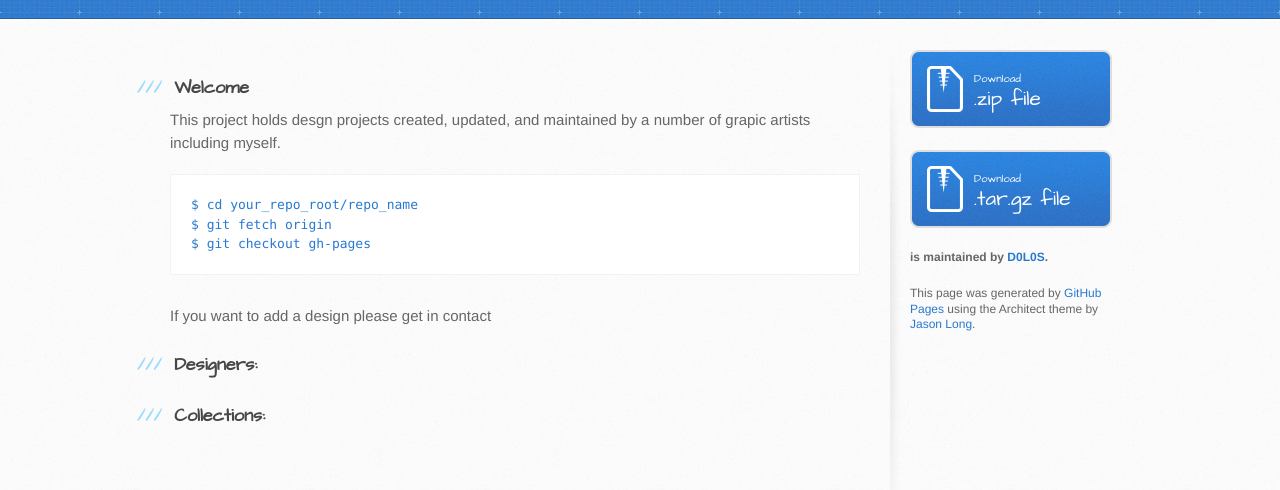
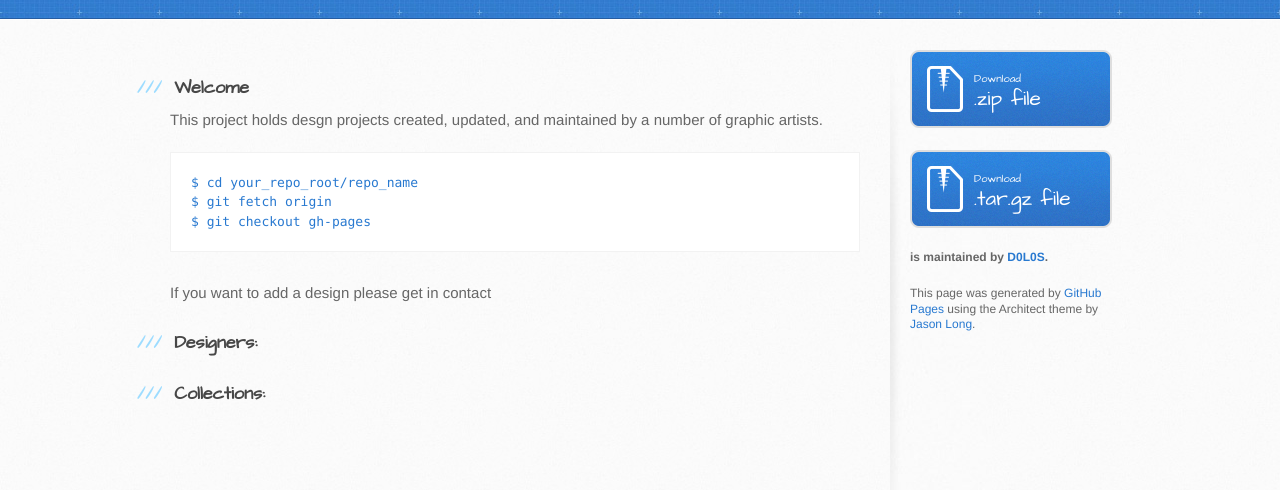
Before and after one commit to D0L0S/Graphics, a plain HTML site: page index.html in a window 1280 px wide. Shown: the part 148-638 px from the top of the page. Drawn offline with Linux system fonts and the light colour scheme.

Commit message:
Update index.html

```diff
--- a/index.html
+++ b/index.html
@@ -31,7 +31,7 @@
           <h3>
 <a id="welcome-to-github-pages" class="anchor" href="#welcome-to-github-pages" aria-hidden="true"><span class="octicon octicon-link"></span></a>Welcome</h3>
 
-<p>This project holds desgn projects created, updated, and maintained by a number of grapic artists including myself.</p>
+<p>This project holds desgn projects created, updated, and maintained by a number of graphic artists.</p>
 
 <pre><code>$ cd your_repo_root/repo_name
 $ git fetch origin
```
